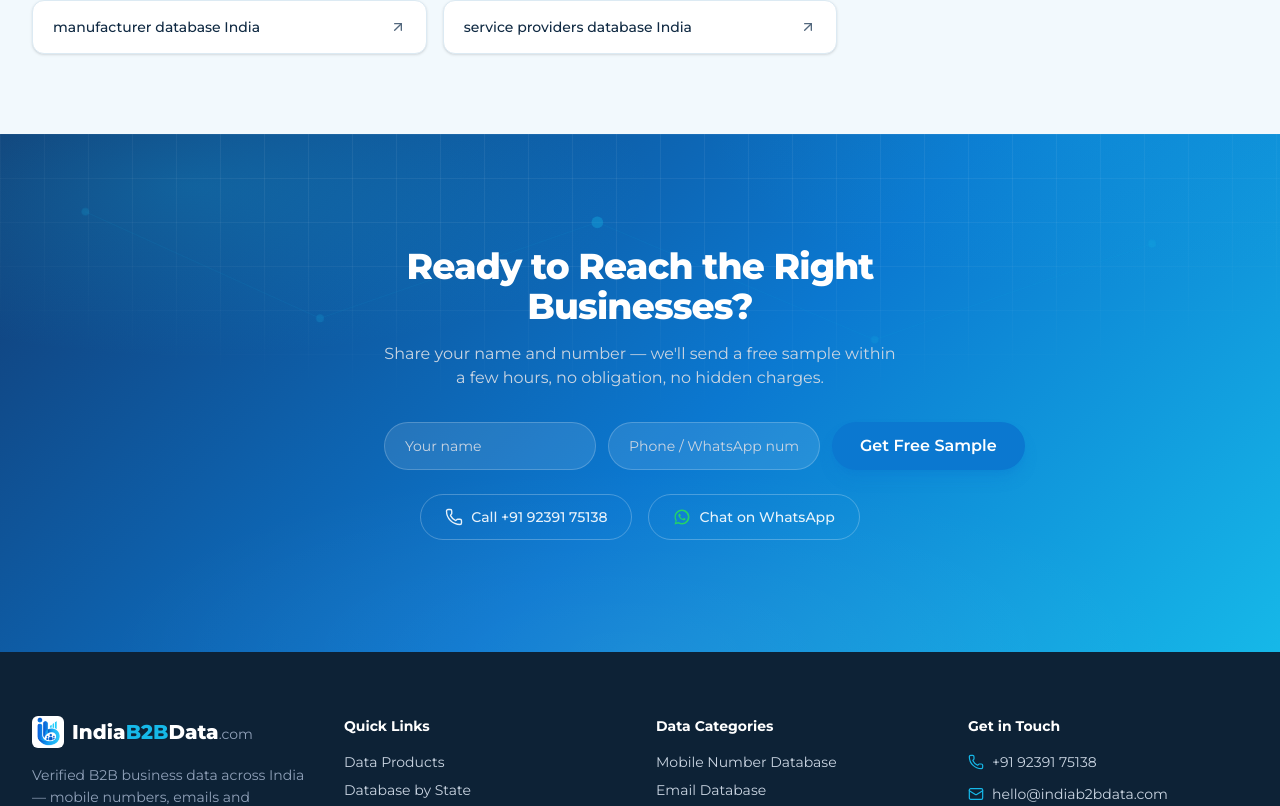
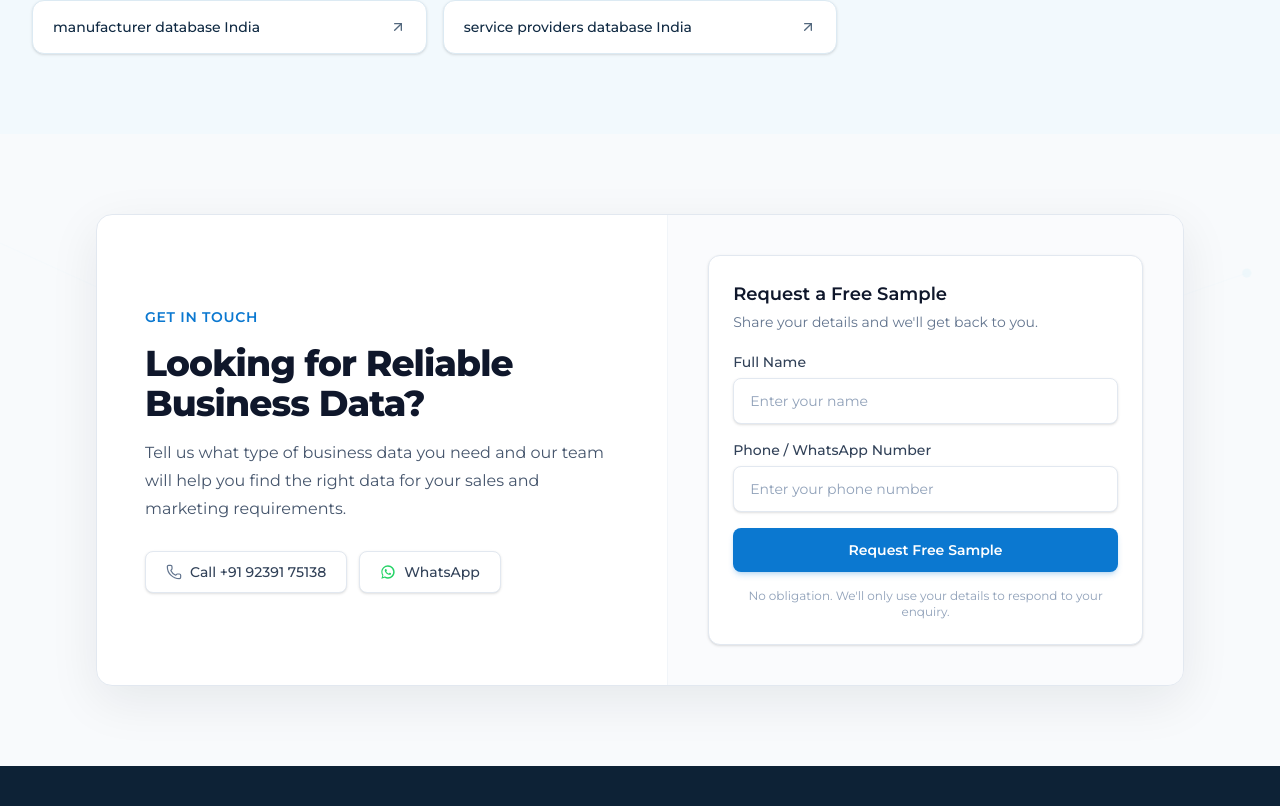
Before and after one commit to indiab2bdata/indiab2bdata, a Next.js app: page / in a window 1280 px wide. Shown: the part 6477-7283 px from the top of the page. Built offline with nearby package versions, Linux system fonts and the light colour scheme.

Commit message:
update 17th sept

```diff
--- a/src/components/contact-modal.tsx
+++ b/src/components/contact-modal.tsx
@@ -1,8 +1,9 @@
 "use client";
 
-import { useEffect, useState, type FormEvent } from "react";
+import { useEffect, useState } from "react";
 import { X } from "lucide-react";
 import { useModal } from "@/components/modal-context";
+import { useContactForm } from "@/hooks/use-contact-form";
 
 const REQUIREMENTS = [
   "Mobile Number Database",
@@ -13,11 +14,9 @@ const REQUIREMENTS = [
   "Custom / Pan-India Data",
 ];
 
-type Status = { state: "idle" | "sending" | "success" | "error"; message?: string };
-
 export function ContactModal() {
   const { isOpen, source, closeModal } = useModal();
-  const [status, setStatus] = useState<Status>({ state: "idle" });
+  const { status, setStatus, handleSubmit } = useContactForm(() => setTimeout(closeModal, 2200));
 
   // Reset the form status whenever the modal transitions to open, following
   // React's "adjusting state on prop change" pattern (done during render,
@@ -40,36 +39,6 @@ export function ContactModal() {
       window.removeEventListener("keydown", onKeyDown);
     };
   }, [isOpen, closeModal]);
-
-  async function handleSubmit(e: FormEvent<HTMLFormElement>) {
-    e.preventDefault();
-    const form = e.currentTarget;
-    setStatus({ state: "sending" });
-
-    try {
-      const res = await fetch("/api/contact", {
-        method: "POST",
-        body: new FormData(form),
-      });
-      const data = await res.json().catch(() => ({ success: false }));
-
-      if (data.success) {
-        setStatus({ state: "success", message: "Thank you! Our team will contact you shortly." });
-        form.reset();
-        setTimeout(closeModal, 2200);
-      } else {
-        setStatus({
-          state: "error",
-          message: data.message || "Something went wrong. Please call or WhatsApp us directly.",
-        });
-      }
-    } catch {
-      setStatus({
-        state: "error",
-        message: "Could not connect. Please call or WhatsApp us directly.",
-      });
-    }
-  }
 
   return (
     <div
--- a/src/components/sections/contact-cta.tsx
+++ b/src/components/sections/contact-cta.tsx
@@ -1,122 +1,175 @@
+
 "use client";
 
-import { useState, type FormEvent } from "react";
 import { Phone } from "lucide-react";
 import { DataNetwork } from "@/components/data-network";
 import { Reveal } from "@/components/reveal";
 import { WhatsAppIcon } from "@/components/icons/whatsapp-icon";
+import { useContactForm } from "@/hooks/use-contact-form";
 import { siteConfig } from "@/lib/site-config";
 
-type Status = { state: "idle" | "sending" | "success" | "error"; message?: string };
+const inputClass =
+  "w-full rounded-lg border border-slate-200 bg-white px-4 py-3 text-sm text-slate-800 placeholder:text-slate-400 shadow-sm transition-all focus:border-teal focus:outline-none focus:ring-2 focus:ring-teal/15";
 
-export function ContactCta({ source = "contact-cta-inline" }: { source?: string }) {
-  const [status, setStatus] = useState<Status>({ state: "idle" });
+const statusClass: Record<string, string> = {
+  success: "text-emerald-600 font-medium",
+  error: "text-red-500",
+  sending: "text-slate-500",
+};
 
-  async function handleSubmit(e: FormEvent<HTMLFormElement>) {
-    e.preventDefault();
-    const form = e.currentTarget;
-    setStatus({ state: "sending" });
-
-    try {
-      const res = await fetch("/api/contact", {
-        method: "POST",
-        body: new FormData(form),
-      });
-      const data = await res.json().catch(() => ({ success: false }));
-
-      if (data.success) {
-        setStatus({ state: "success", message: "Thank you! Our team will contact you shortly." });
-        form.reset();
-      } else {
-        setStatus({
-          state: "error",
-          message: data.message || "Something went wrong. Please call or WhatsApp us directly.",
-        });
-      }
-    } catch {
-      setStatus({
-        state: "error",
-        message: "Could not connect. Please call or WhatsApp us directly.",
-      });
-    }
-  }
+export function ContactCta({
+  source = "contact-cta-inline",
+}: {
+  source?: string;
+}) {
+  const { status, handleSubmit } = useContactForm();
 
   return (
     <section
       id="contact"
-      className="relative py-20 md:py-28 mesh-navy overflow-hidden"
+      className="relative overflow-hidden bg-slate-50 py-16 md:py-20"
     >
-      <div className="absolute inset-0 grid-pattern" aria-hidden="true" />
-      <DataNetwork variant="cta" className="opacity-40" />
+      {/* Subtle background decoration */}
+      <div className="absolute inset-0 grid-pattern opacity-[0.18]" aria-hidden="true" />
+      <DataNetwork
+        variant="cta"
+        className="pointer-events-none opacity-[0.08]"
+      />
 
-      <Reveal className="relative max-w-xl mx-auto px-5 md:px-8 text-center">
-        <h2 className="font-display font-extrabold text-3xl md:text-4xl text-white tracking-tight">
-          Ready to Reach the Right Businesses?
+      <Reveal className="relative mx-auto max-w-6xl px-5 md:px-8">
+        <div className="overflow-hidden rounded-2xl border border-slate-200 bg-white shadow-[0_15px_50px_rgba(15,23,42,0.08)]">
+          <div className="grid lg:grid-cols-[1.05fr_0.95fr]">
+
+            {/* Left Content */}
+            <div className="flex flex-col justify-center p-7 md:p-10 lg:p-12">
+              <span className="mb-4 text-sm font-semibold uppercase tracking-wider text-teal">
+                Get in Touch
+              </span>
+
+              <h2 className="font-display text-3xl font-extrabold tracking-tight text-slate-900 md:text-4xl">
+                Looking for Reliable Business Data?
               </h2>
-        <p className="mt-4 text-slate-300 max-w-xl mx-auto">
-          Share your name and number — we&apos;ll send a free sample within a few hours, no
-          obligation, no hidden charges.
+
+              <p className="mt-4 max-w-xl text-base leading-7 text-slate-600">
+                Tell us what type of business data you need and our team will
+                help you find the right data for your sales and marketing
+                requirements.
               </p>
 
-        <form onSubmit={handleSubmit} className="mt-8 flex flex-col sm:flex-row gap-3">
-          <input type="hidden" name="source" value={source} />
-          <input type="hidden" name="requirement" value="Custom / Pan-India Data" />
+              <div className="mt-7 flex flex-wrap gap-3">
+                <a
+                  href={siteConfig.phoneHref}
+                  className="inline-flex items-center gap-2 rounded-lg border border-slate-200 bg-white px-5 py-2.5 text-sm font-medium text-slate-700 shadow-sm transition-all hover:border-slate-300 hover:shadow-md"
+                >
+                  <Phone className="h-4 w-4 text-slate-500" strokeWidth={1.8} />
+                  Call {siteConfig.phoneDisplay}
+                </a>
+
+                <a
+                  href={siteConfig.whatsappHref(
+                    siteConfig.defaultWhatsappMessage
+                  )}
+                  target="_blank"
+                  rel="noopener noreferrer"
+                  className="inline-flex items-center gap-2 rounded-lg border border-slate-200 bg-white px-5 py-2.5 text-sm font-medium text-slate-700 shadow-sm transition-all hover:border-slate-300 hover:shadow-md"
+                >
+                  <WhatsAppIcon className="h-4 w-4 text-whats" />
+                  WhatsApp
+                </a>
+              </div>
+            </div>
+
+            {/* Right Form */}
+            <div className="border-t border-slate-100 bg-slate-50/70 p-7 md:p-10 lg:border-l lg:border-t-0">
+              <div className="rounded-xl border border-slate-200 bg-white p-5 shadow-sm md:p-6">
+                <div className="mb-5">
+                  <h3 className="text-lg font-semibold text-slate-900">
+                    Request a Free Sample
+                  </h3>
+
+                  <p className="mt-1 text-sm text-slate-500">
+                    Share your details and we&apos;ll get back to you.
+                  </p>
+                </div>
+
+                <form onSubmit={handleSubmit} className="space-y-4">
                   <input
+                    type="hidden"
+                    name="source"
+                    value={source}
+                  />
+
+                  <input
+                    type="hidden"
+                    name="requirement"
+                    value="Custom / Pan-India Data"
+                  />
+
+                  <div>
+                    <label
+                      htmlFor="contact-name"
+                      className="mb-1.5 block text-sm font-medium text-slate-700"
+                    >
+                      Full Name
+                    </label>
+
+                    <input
+                      id="contact-name"
                       required
                       type="text"
                       name="name"
-            placeholder="Your name"
-            aria-label="Your name"
-            className="flex-1 rounded-full border border-white/20 bg-white/10 px-5 py-3 text-sm text-white placeholder:text-slate-300 focus:outline-none focus:ring-2 focus:ring-teal/60 focus:border-teal"
+                      placeholder="Enter your name"
+                      className={inputClass}
                     />
+                  </div>
+
+                  <div>
+                    <label
+                      htmlFor="contact-phone"
+                      className="mb-1.5 block text-sm font-medium text-slate-700"
+                    >
+                      Phone / WhatsApp Number
+                    </label>
+
                     <input
+                      id="contact-phone"
                       required
                       type="tel"
                       name="phone"
-            placeholder="Phone / WhatsApp number"
-            aria-label="Phone / WhatsApp number"
-            className="flex-1 rounded-full border border-white/20 bg-white/10 px-5 py-3 text-sm text-white placeholder:text-slate-300 focus:outline-none focus:ring-2 focus:ring-teal/60 focus:border-teal"
+                      placeholder="Enter your phone number"
+                      className={inputClass}
                     />
+                  </div>
+
                   <button
                     type="submit"
                     disabled={status.state === "sending"}
-            className="bg-teal hover:bg-teal-dark disabled:opacity-60 active:scale-[0.98] text-white font-semibold px-7 py-3 rounded-full transition-all duration-200 shadow-lg shadow-teal/30 hover:shadow-xl hover:shadow-teal/40 whitespace-nowrap cursor-pointer disabled:cursor-not-allowed"
+                    className="w-full rounded-lg bg-teal px-6 py-3 text-sm font-semibold text-white shadow-md shadow-teal/20 transition-all duration-200 hover:bg-teal-dark hover:shadow-lg hover:shadow-teal/25 active:scale-[0.99] disabled:cursor-not-allowed disabled:opacity-60"
                   >
-            {status.state === "sending" ? "Sending..." : "Get Free Sample"}
+                    {status.state === "sending"
+                      ? "Submitting..."
+                      : "Request Free Sample"}
                   </button>
                 </form>
 
                 {status.state !== "idle" && status.message && (
                   <p
-            className={`mt-3 text-sm ${
-              status.state === "success"
-                ? "text-teal-light font-medium"
-                : status.state === "error"
-                  ? "text-red-300"
-                  : "text-slate-300"
+                    className={`mt-3 text-center text-sm ${
+                      statusClass[status.state] ?? "text-slate-500"
                     }`}
                   >
                     {status.message}
                   </p>
                 )}
 
-        <div className="mt-6 flex flex-wrap justify-center gap-4">
-          <a
-            href={siteConfig.phoneHref}
-            className="flex items-center gap-2 text-white/90 text-sm font-medium border border-white/25 hover:border-white/60 hover:bg-white/5 px-6 py-3 rounded-full transition-all duration-200 active:scale-[0.98]"
-          >
-            <Phone className="w-[18px] h-[18px]" strokeWidth={1.8} />
-            Call {siteConfig.phoneDisplay}
-          </a>
-          <a
-            href={siteConfig.whatsappHref(siteConfig.defaultWhatsappMessage)}
-            target="_blank"
-            rel="noopener noreferrer"
-            className="flex items-center gap-2 text-white/90 text-sm font-medium border border-white/25 hover:border-white/60 hover:bg-white/5 px-6 py-3 rounded-full transition-all duration-200 active:scale-[0.98]"
-          >
-            <WhatsAppIcon className="w-[18px] h-[18px] text-whats" />
-            Chat on WhatsApp
-          </a>
+                <p className="mt-4 text-center text-xs text-slate-400">
+                  No obligation. We&apos;ll only use your details to respond to
+                  your enquiry.
+                </p>
+              </div>
+            </div>
+
+          </div>
         </div>
       </Reveal>
     </section>
--- /dev/null
+++ b/src/hooks/use-contact-form.ts
@@ -0,0 +1,42 @@
+"use client";
+
+import { useState, type FormEvent } from "react";
+
+export type ContactFormStatus = {
+  state: "idle" | "sending" | "success" | "error";
+  message?: string;
+};
+
+const SUCCESS_MESSAGE = "Thank you! Our team will contact you shortly.";
+const ERROR_MESSAGE = "Something went wrong. Please call or WhatsApp us directly.";
+const NETWORK_ERROR_MESSAGE = "Could not connect. Please call or WhatsApp us directly.";
+
+export function useContactForm(onSuccess?: () => void) {
+  const [status, setStatus] = useState<ContactFormStatus>({ state: "idle" });
+
+  async function handleSubmit(e: FormEvent<HTMLFormElement>) {
+    e.preventDefault();
+    const form = e.currentTarget;
+    setStatus({ state: "sending" });
+
+    try {
+      const res = await fetch("/api/contact", {
+        method: "POST",
+        body: new FormData(form),
+      });
+      const data = await res.json().catch(() => ({ success: false }));
+
+      if (data.success) {
+        setStatus({ state: "success", message: SUCCESS_MESSAGE });
+        form.reset();
+        onSuccess?.();
+      } else {
+        setStatus({ state: "error", message: data.message || ERROR_MESSAGE });
+      }
+    } catch {
+      setStatus({ state: "error", message: NETWORK_ERROR_MESSAGE });
+    }
+  }
+
+  return { status, setStatus, handleSubmit };
+}
```
Lines whose indentation alone changed are shown as unchanged.
